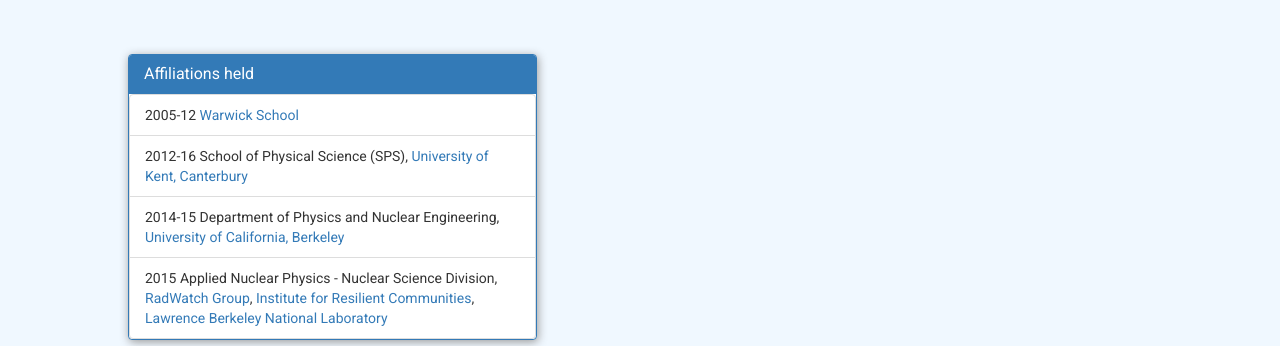
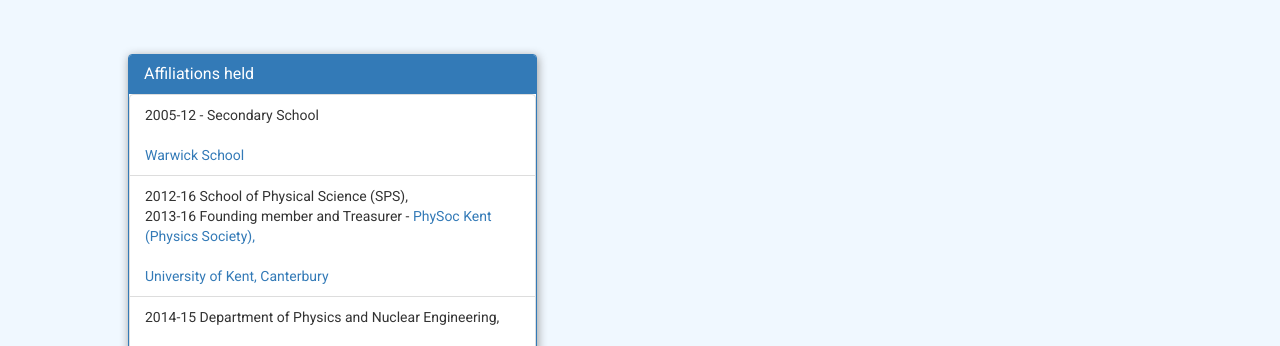
Before and after one commit to navrit/Website, a plain HTML site: page about.html in a window 1280 px wide. Shown: the part 54-400 px from the top of the page. Drawn offline with nearby package versions, Linux system fonts and the light colour scheme.

Commit message:
Added PhySoc and tweaked spacing

```diff
--- a/about.html
+++ b/about.html
@@ -17,20 +17,27 @@
 					<div>
 						<ul class="list-group">
 							<li class="list-group-item">
-								2005-12 <a href="http://www.warwickschool.org">Warwick School</a>
+								2005-12 - Secondary School
+								<br><br>
+								<a href="http://www.warwickschool.org">Warwick School</a>
 							</li>
 							<li class="list-group-item">
-								2012-16 School of Physical Science (SPS),
+								2012-16 School of Physical Science (SPS), <br>
+								2013-16 Founding member and Treasurer -
+								<a href="http://physockent.com"> PhySoc Kent (Physics Society), </a>
+								<br><br>
 								<a href="/academic.html">University of Kent, Canterbury</a>
 							</li>
 							<li class="list-group-item">
 								2014-15 Department of Physics and Nuclear Engineering,
+								<br><br>
 								<a href="/academic.html">University of California, Berkeley</a>
 							</li>
 							<li class="list-group-item">
 								2015 Applied Nuclear Physics - Nuclear Science Division, <br>
 								<a href="http://radwatch.berkeley.edu">RadWatch Group</a>,
 								<a href="http://www.irc-berkeley.org/navrit-bal/">Institute for Resilient Communities</a>,
+								<br><br>
 								<a href="/academic.html">Lawrence Berkeley National Laboratory</a>
 							</li>
 						</ul>
```
